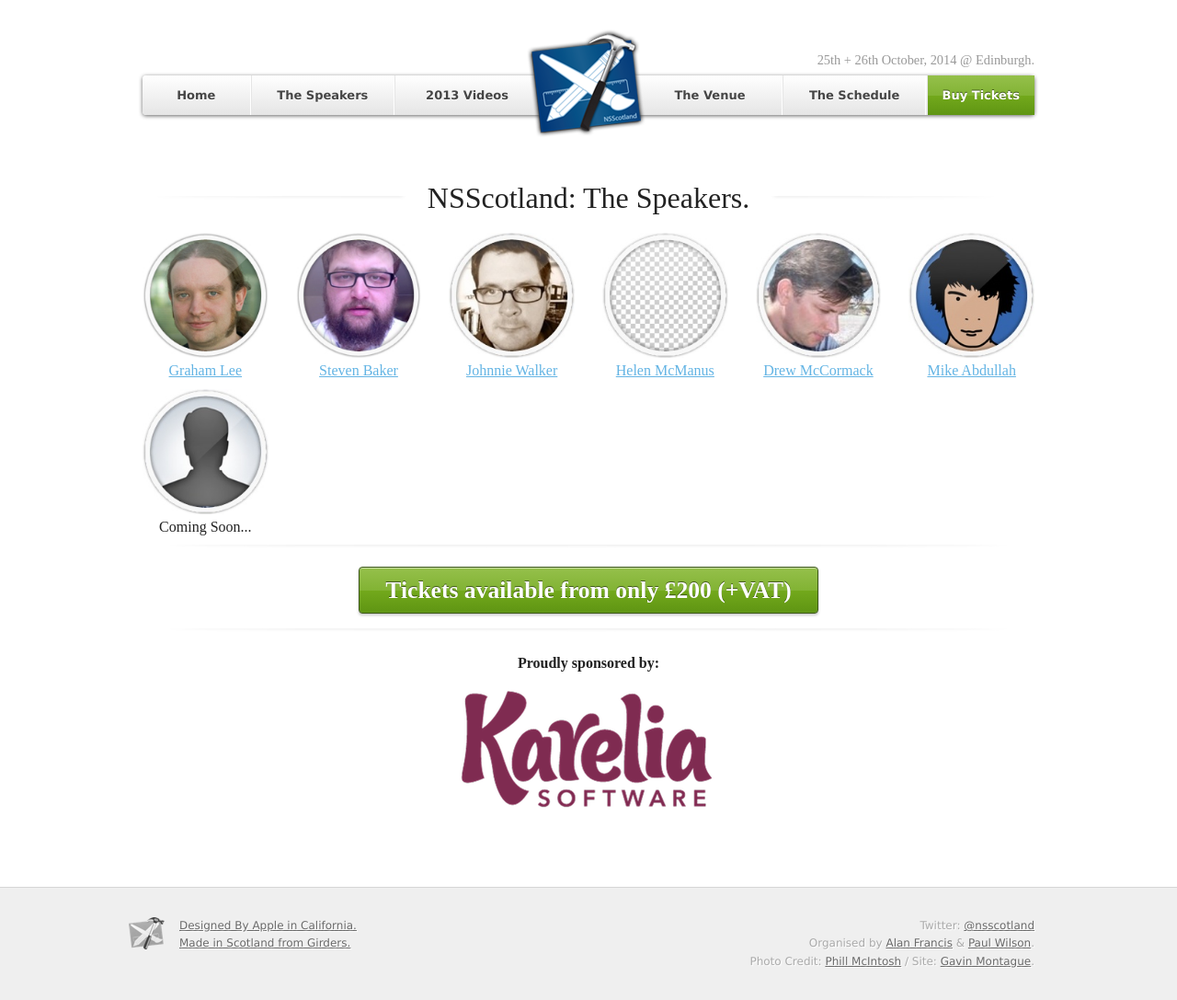
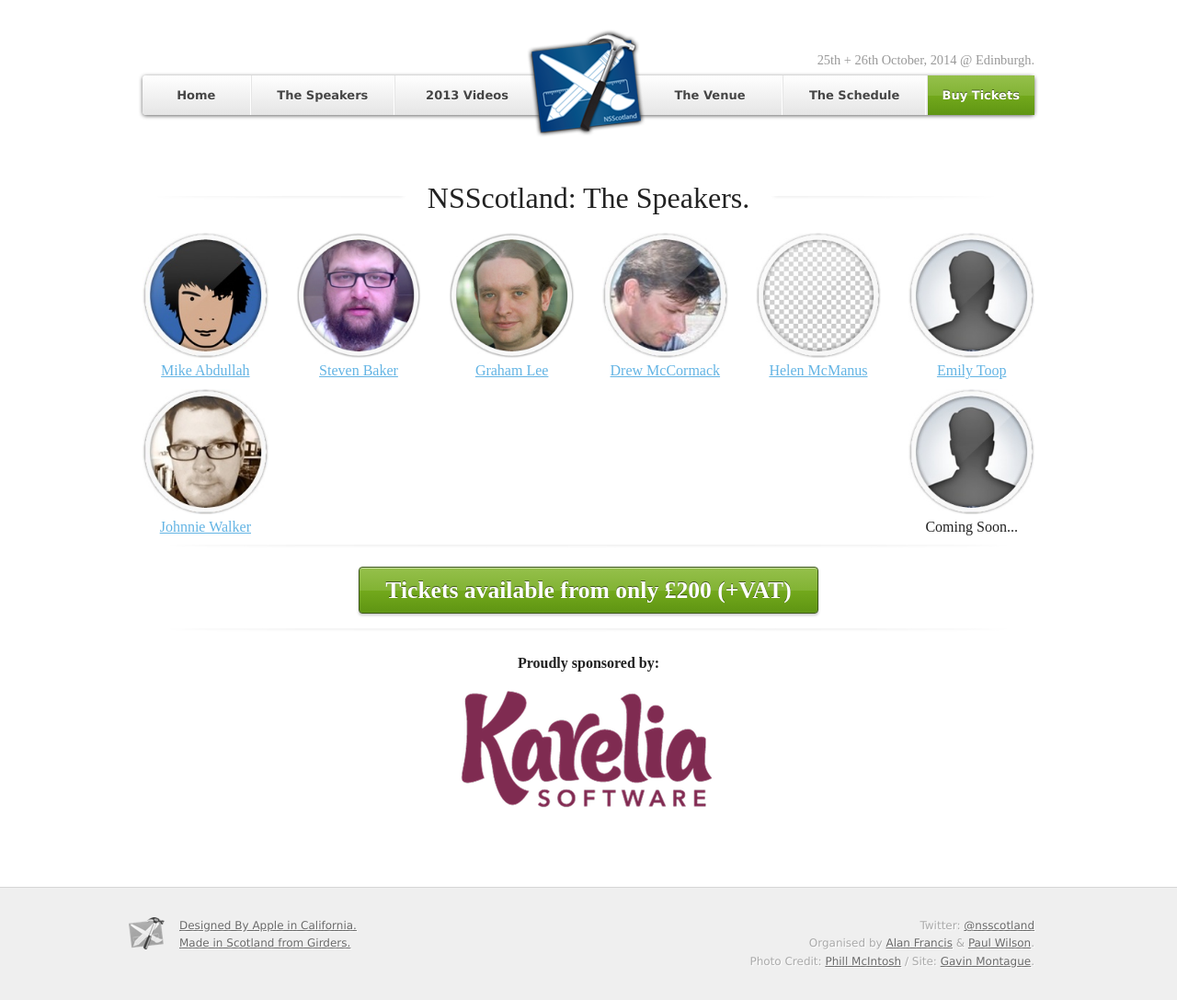
Before and after one commit to acf/nsscotland, a Jekyll site: the page built from speakers.html, in a window 1280 px wide. Shown: the whole page at 92% size. Built offline with Jekyll 4.4.1, drawn with Linux system fonts in a browser that asks for light colours.

Commit message:
added placeholder for emily

```diff
--- a/speakers.html
+++ b/speakers.html
@@ -12,8 +12,8 @@
  <div id="mini-speakers">
    <div class="row">
       <div class="large-2 columns">
-        <a href="#" data-reveal-id="graham-lee"><img src="/images/2013/speakers/graham_lee.jpg" width="100%" /></a>
-          <h3><a href="#" data-reveal-id="graham-lee">Graham Lee</a></h3>
+        <a href="#" data-reveal-id="mike-abdullah"><img src="/images/2013/speakers/mike_abdullah.jpg" width="100%" /></a>
+          <h3><a href="#" data-reveal-id="mike-abdullah">Mike Abdullah</a></h3>
       </div>
 
       <div class="large-2 columns">
@@ -22,8 +22,13 @@
       </div>
 
       <div class="large-2 columns">
-        <a href="#" data-reveal-id="johnnie-walker"><img src="/images/2013/speakers/johnnie_walker.jpg" width="100%" /></a>
-        <h3><a href="#" data-reveal-id="johnnie-walker">Johnnie Walker</a></h3>
+        <a href="#" data-reveal-id="graham-lee"><img src="/images/2013/speakers/graham_lee.jpg" width="100%" /></a>
+          <h3><a href="#" data-reveal-id="graham-lee">Graham Lee</a></h3>
+      </div>
+
+      <div class="large-2 columns">
+        <a href="#" data-reveal-id="drew-mccormack"><img src="/images/2013/speakers/drew_mccormack.jpg" width="100%" /></a>
+          <h3><a href="#" data-reveal-id="drew-mccormack">Drew McCormack</a></h3>
       </div>
 
       <div class="large-2 columns">
@@ -32,16 +37,17 @@
       </div>
 
       <div class="large-2 columns">
-        <a href="#" data-reveal-id="drew-mccormack"><img src="/images/2013/speakers/drew_mccormack.jpg" width="100%" /></a>
-          <h3><a href="#" data-reveal-id="drew-mccormack">Drew McCormack</a></h3>
+        <a href="#" data-reveal-id="emily-toop"><img src="/images/2013/speakers/emily_toop.jpg" width="100%" /></a>
+          <h3><a href="#" data-reveal-id="emily-toop">Emily Toop</a></h3>
       </div>
 
-      <div class="large-2 columns">
-        <a href="#" data-reveal-id="mike-abdullah"><img src="/images/2013/speakers/mike_abdullah.jpg" width="100%" /></a>
-          <h3><a href="#" data-reveal-id="mike-abdullah">Mike Abdullah</a></h3>
-      </div>
     </div>
    <div class="row">
+      <div class="large-2 columns">
+        <a href="#" data-reveal-id="johnnie-walker"><img src="/images/2013/speakers/johnnie_walker.jpg" width="100%" /></a>
+        <h3><a href="#" data-reveal-id="johnnie-walker">Johnnie Walker</a></h3>
+      </div>
+
       <div class="large-2 columns">
           <img src="/images/2013/speakers/anon.jpg" width="100%" />
           <h3>Coming Soon...</h3>
@@ -52,17 +58,26 @@
   <div class="row">
       <div id="steven-baker" class="biography reveal-modal medium">
       <img src="/images/2013/speakers/srbaker.jpg"  />
+        <h3>Steven Baker</h3>
         <h4><a href="http://stevenrbaker.com">stevenrbaker.com</a></h4>
         <p>In the third grade, Steven missed an opportunity to corner the Hockey Trivia video game market when he made such a huge mess of his software he had to rewrite it. As with most rewrites, it was a huge failure, and Steven still hasn't forgiven himself.
         Since then, he has been obsessed with learning how to produce high quality software, and has been helping teams do just that. Along the way he's developed tools, delivered talks, and yelled over pints about how to improve software.</p>
           <a class="close-reveal-modal">&#215;</a>
       </div>
 
+      <div id="emily-toop" class="biography reveal-modal medium">
+      <img src="/images/2013/speakers/emily_toop.jpg"  />
+        <h3>Emily Toop</h3>
+        <h4><a href="http://emilytoop.com">emilytoop.com</a></h4>
+        <p>TBA</p>
+          <a class="close-reveal-modal">&#215;</a>
+      </div>
+
       <div id="graham-lee" class="biography reveal-modal medium">
         <img src="/images/2013/speakers/graham_lee.jpg"  />
         <h3>Graham Lee</h3>
-        <h4><a href="http://securemacprogramming.com/">Secure Mac programming</a></h4>
-        <p>Graham is a mobile app developer and security boffin for app agency Agant, based in Leamington Spa. He is the author of Test-Driven iOS Development, Professional Cocoa Application Security and APPropriate Behaviour.</p>
+        <h4><a href="http://sicpers.info/">Structure and Interpretation of Computer Programmers</a></h4>
+        <p>Graham is a mobile app developer and security boffin for at Facebook in London. He is the author of Test-Driven iOS Development, Professional Cocoa Application Security and APPropriate Behaviour.</p>
         <a class="close-reveal-modal">&#215;</a>
       </div>
 
```
Also changed, not shown: other parts of speakers.html (+0 -2 lines), images/2013/speakers/emily_toop.jpg (added).
